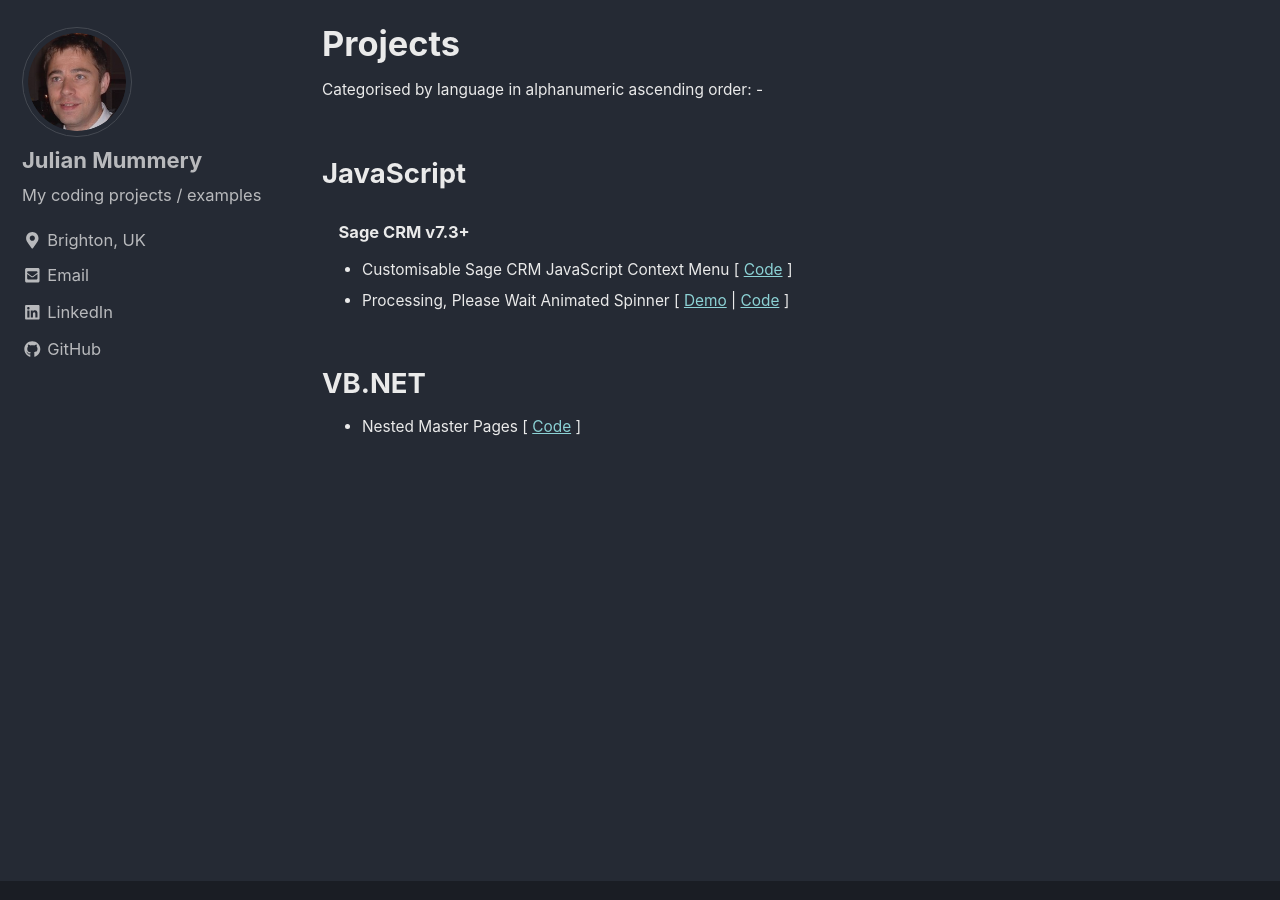
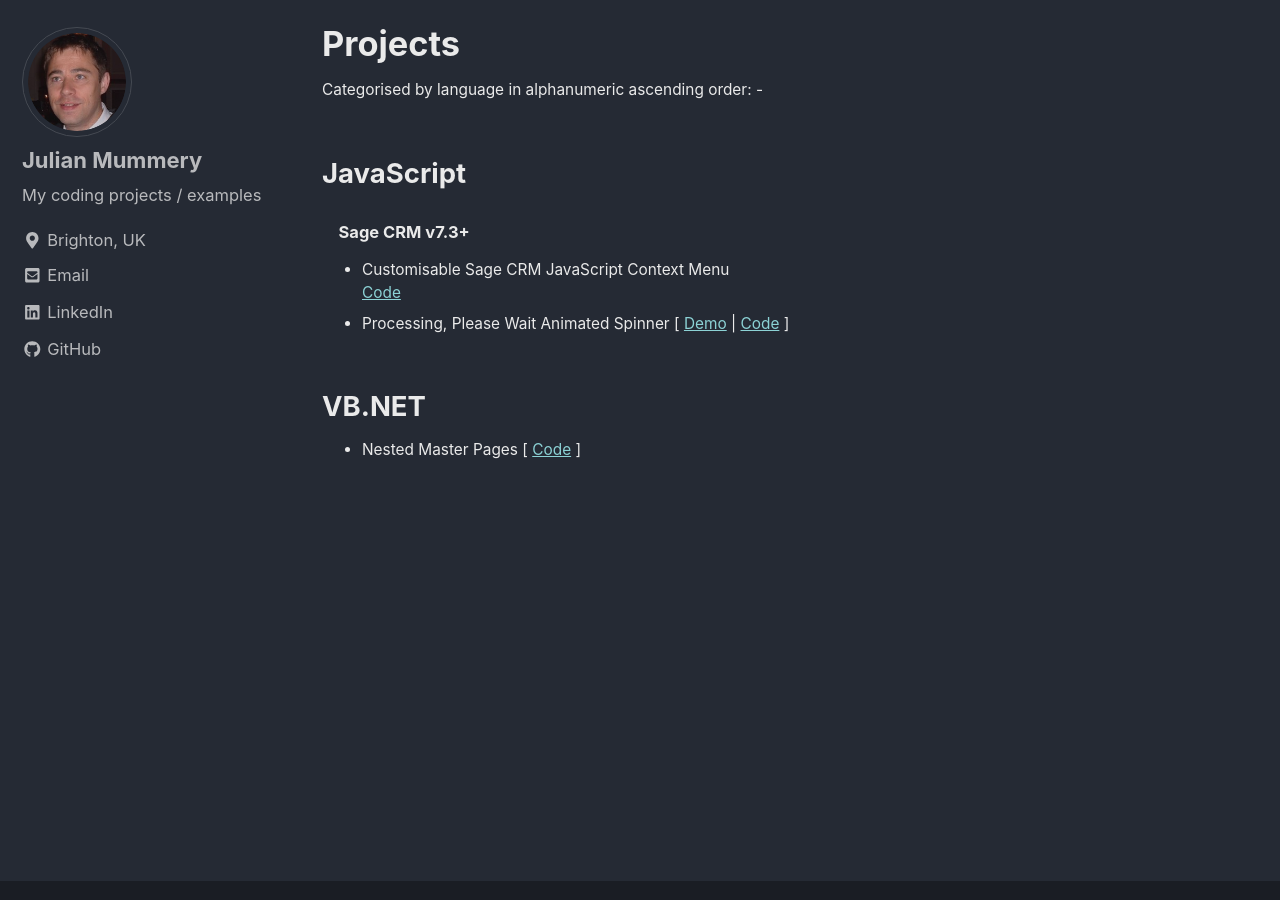
Before and after one commit to julianmummery/julianmummery.github.io, a Jekyll site: the page built from _pages/coding-projects.md, in a window 1280 px wide and 900 px high, scrolled down 405 px. Built offline with Jekyll 4.4.1, drawn with Linux system fonts in a browser that asks for light colours; nearby versions of some CDN libraries.

```diff
--- a/_pages/coding-projects.md
+++ b/_pages/coding-projects.md
@@ -12,7 +12,7 @@ header:
 <h2>JavaScript</h2>
 <h5 style="padding-left:1em;">Sage CRM v7.3+</h5>
 <ul style="font-size:0.70em;">
-  <li>Customisable Sage CRM JavaScript Context Menu [ <a href="https://github.com/julianmummery/sagecrm-context-menu" target="_blank">Code</a> ]</li>
+  <li>Customisable Sage CRM JavaScript Context Menu <br> <a href="https://github.com/julianmummery/sagecrm-context-menu" target="_blank">Code</a></li>
   <li>Processing, Please Wait Animated Spinner [ <a href="https://github.com/julianmummery/sagecrm-please-wait-animation/blob/master/SageCRM-Loading-Anim.mp4?raw=true" target="_blank">Demo</a> | <a href="https://github.com/julianmummery/sagecrm-please-wait-animation" target="_blank">Code</a> ]</li>
 </ul>
 
```
